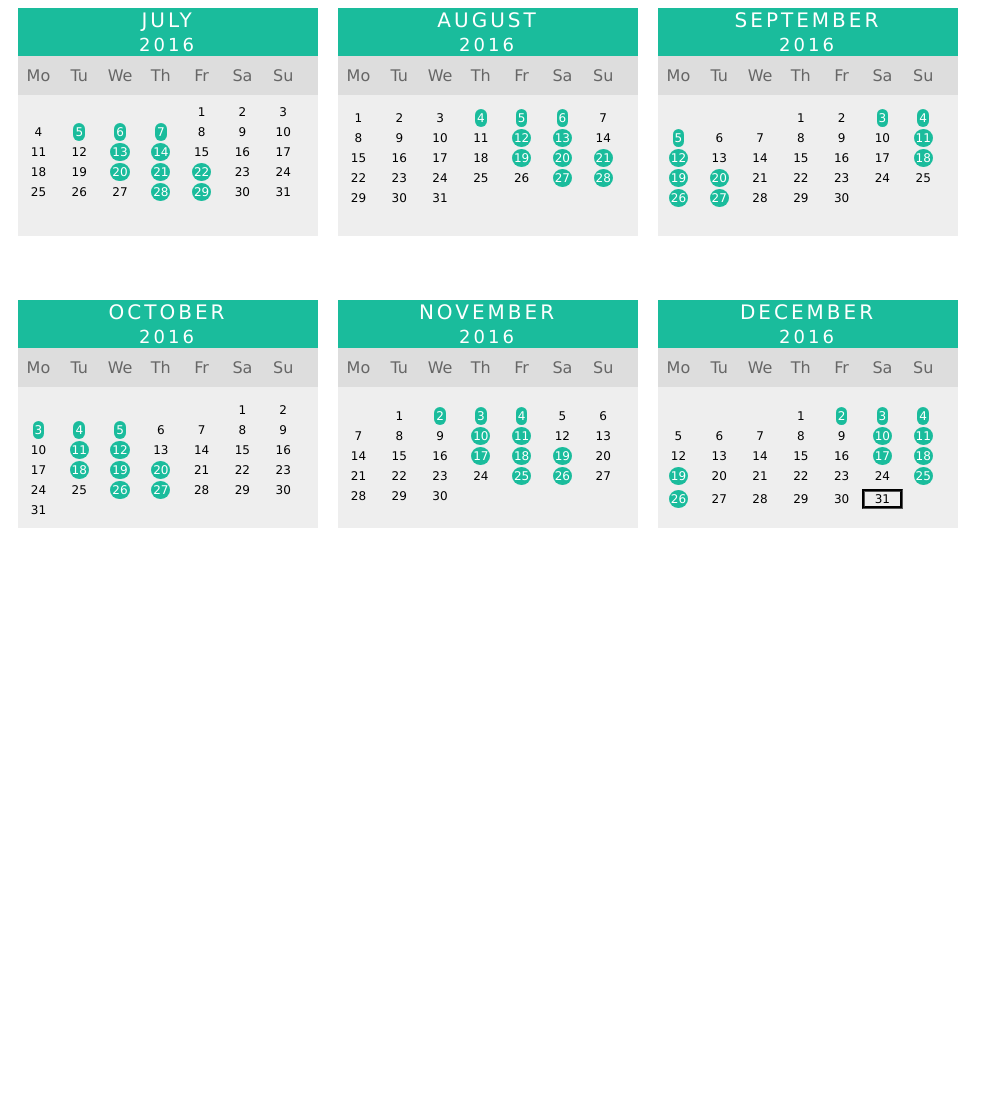
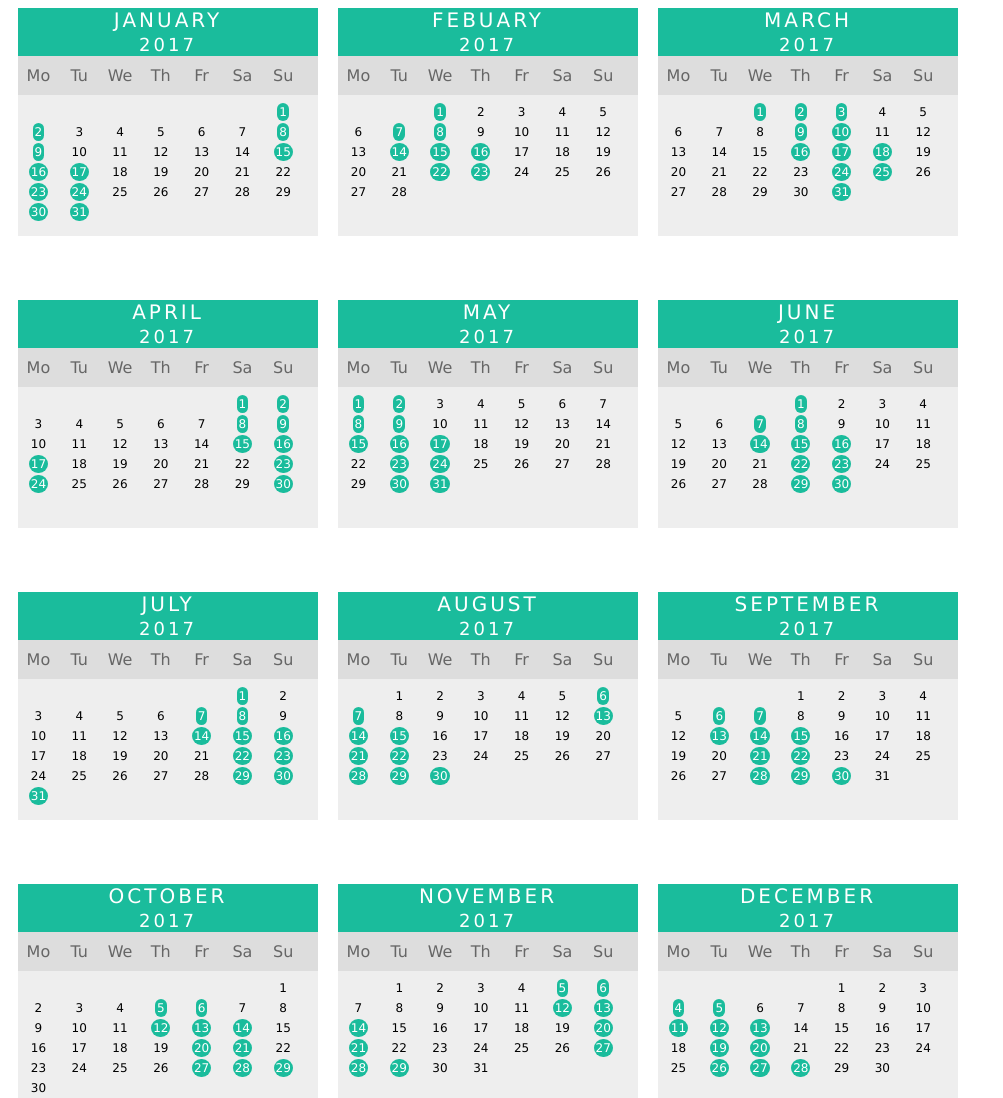
Before and after one commit to TheHimanshu/TheHimanshu, a plain HTML site: page index.html in a window 1280 px wide. Shown: the top 1098 px of the page, without its empty margins (0-1003 px from the left). Before the commit the page ends 800 px from the top, so only its background shows below. Drawn offline with Linux system fonts and the light colour scheme.

Commit message:
calendar for 2017

```diff
--- a/calendarScript.js
+++ b/calendarScript.js
@@ -1,43 +1,47 @@
-var month = ["July", "August", "September", "October", "November", "December"];//"January", "Febuary", "March", "April", "May", "June",
+var month = ["January", "Febuary", "March", "April", "May", "June", "July", "August", "September", "October", "November", "December"];
 var d = new Date();
 var n = d.getMonth();
 window.onload = function(){
     var div = document.getElementsByTagName("div");
     var length = div.length;
-    var len;
-    var j = 0, empty = 4, offThree = true, curMonth = false, clas = '', workDays = 1;// already worked for 1 day
-    for(var i = 0; i < length; i++){
-        if(i == n - 6)
+    var daysInThisMonth, boxesNotUsed;
+    var j = 0, k = 1, dateOneStartAfterDay = 6, daysOff = 2, threeDaysOff = false, curMonth = false, clas = '', totalBoxes = 42, daysAWeek = 7, workDays = -2;// already worked for 1 day
+    for(var i = 0; i < length; i++){ // for each month
+        k = 1;
+        if(i == n)
         {
             curMonth = true;
         }
         var day = "";
-        for(var x = 0; x < empty; x++){
+        for(var x = 0; x < dateOneStartAfterDay; x++){
             day += "<li></li>";
         }
+        while(workDays < 0)
+            { // set extra initial days as off else workdays should start positively or 0
+                day += "<li><span class='active'>" + k++ + "</span></li>";
+                workDays++;
+            }
         if(i == 0){
-            len = 31;
-            if(empty == 6){
-                empty == 0;
-            }else{
-                empty += 3;
-            }
+            daysInThisMonth = 31;
+        }else if(i == 1){
+            daysInThisMonth = 28;
         }else if(i % 2 == 0){
-            len = 30;
-            if(empty == 6){
-                empty == 0;
-            }else{
-                empty += 2;
-            }
+            daysInThisMonth = 31;
         }else{
-            len = 31;
-            if(empty == 6){
-                empty == 0;
-            }else{
-                empty += 3;
-            }
+            daysInThisMonth = 30;
         }
-        for(var k = 1; k <= len;){
+
+        boxesNotUsed = totalBoxes - daysInThisMonth - dateOneStartAfterDay;
+
+        dateOneStartAfterDay = daysAWeek - boxesNotUsed;
+
+        if(dateOneStartAfterDay < 0)
+        {
+            dateOneStartAfterDay = daysAWeek + dateOneStartAfterDay;
+        }
+
+        while(k <= daysInThisMonth){
+            console.log(k);
             if(curMonth && k == d.getDate())
             {
                 clas = " class = 'today'";
@@ -47,17 +51,21 @@ window.onload = function(){
                 clas = '';
             }
             if(workDays == 5){
-                if(offThree){
+                while(daysOff > 0 && k <=daysInThisMonth){
                    day += "<li"+ clas +"><span class='active'>" + k++ + "</span></li>";
-                   day += "<li"+ clas +"><span class='active'>" + k++ + "</span></li>";
-                   day += "<li"+ clas +"><span class='active'>" + k++ + "</span></li>";
-                   offThree = false;
-                }else{
-                   day += "<li><span class='active'>" + k++ + "</span></li>";
-                   day += "<li><span class='active'>" + k++ + "</span></li>";
-                   offThree = true;
+                   daysOff--;
                 }
-                workDays = 0;
+                workDays = 0 - daysOff;
+                if(threeDaysOff)
+                {
+                    daysOff = 2;
+                    threeDaysOff = false;
+                }
+                else
+                {
+                    daysOff = 3;
+                    threeDaysOff = true;
+                }
             }else{
                 day += "<li"+ clas +">" + k + "</li>";
                 k++;
@@ -68,7 +76,7 @@ window.onload = function(){
                                                     '<ul>' +
                                                         '<li style="text-align:center">' +
                                                             month[i] + '<br>' +
-                                                            '<span style="font-size:18px">2016</span>' +
+                                                            '<span style="font-size:18px">2017</span>' +
                                                         '</li>' +
                                                     '</ul>' +
                                                 '</div>' +
@@ -86,6 +94,6 @@ window.onload = function(){
                                                 '</ul>');
 
         div[j].innerHTML = monthDayDate.textContent;
-        j = j + 2;
+        j = j + 2;  // since we add another div in "monthDayDate"
     }
 }
--- a/index.html
+++ b/index.html
@@ -20,5 +20,17 @@
         </div>
         <div id="_5" class="div">
         </div>
+        <div id="_6" class="div">
+        </div>
+        <div id="_7" class="div">
+        </div>
+        <div id="_8" class="div">
+        </div>
+        <div id="_9" class="div">
+        </div>
+        <div id="_10" class="div">
+        </div>
+        <div id="_11" class="div">
+        </div>
     </body>
 </html>
```
